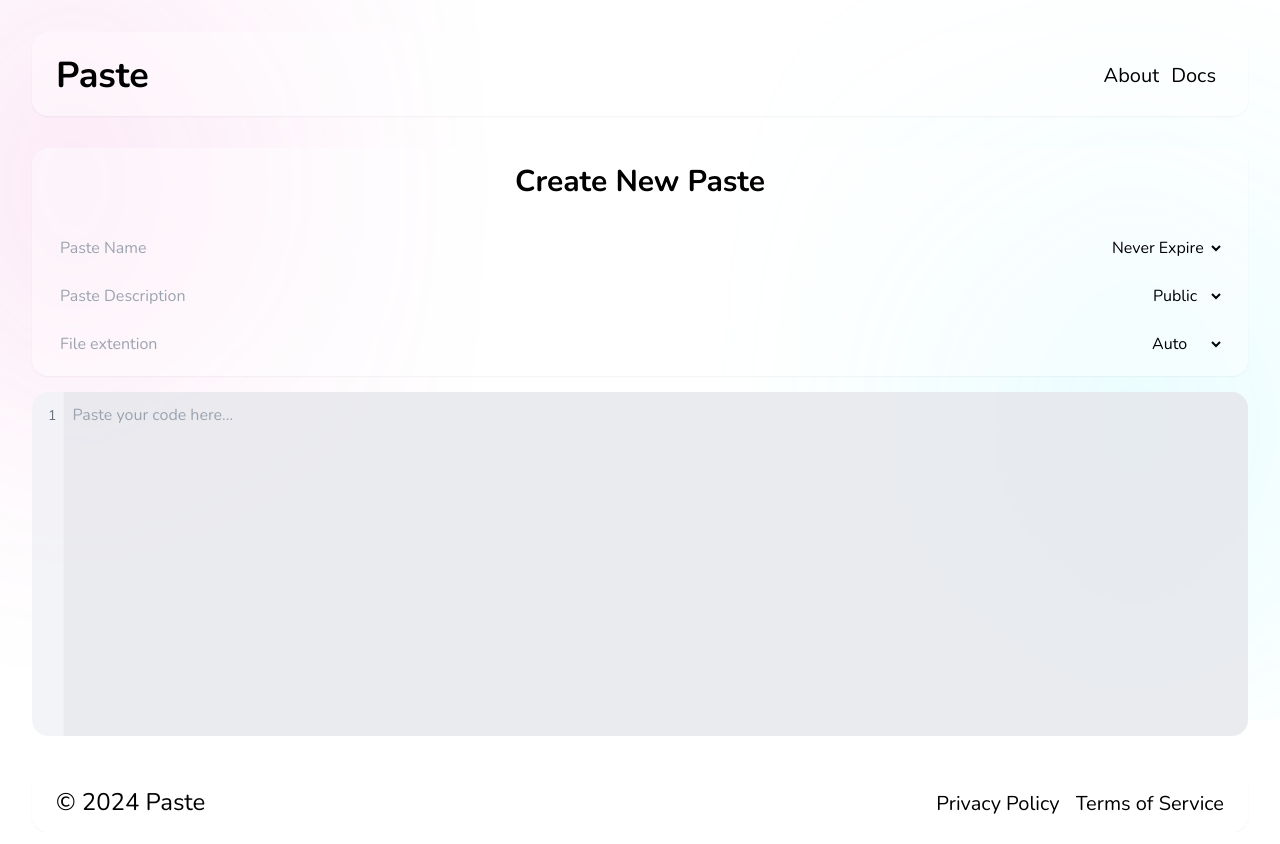
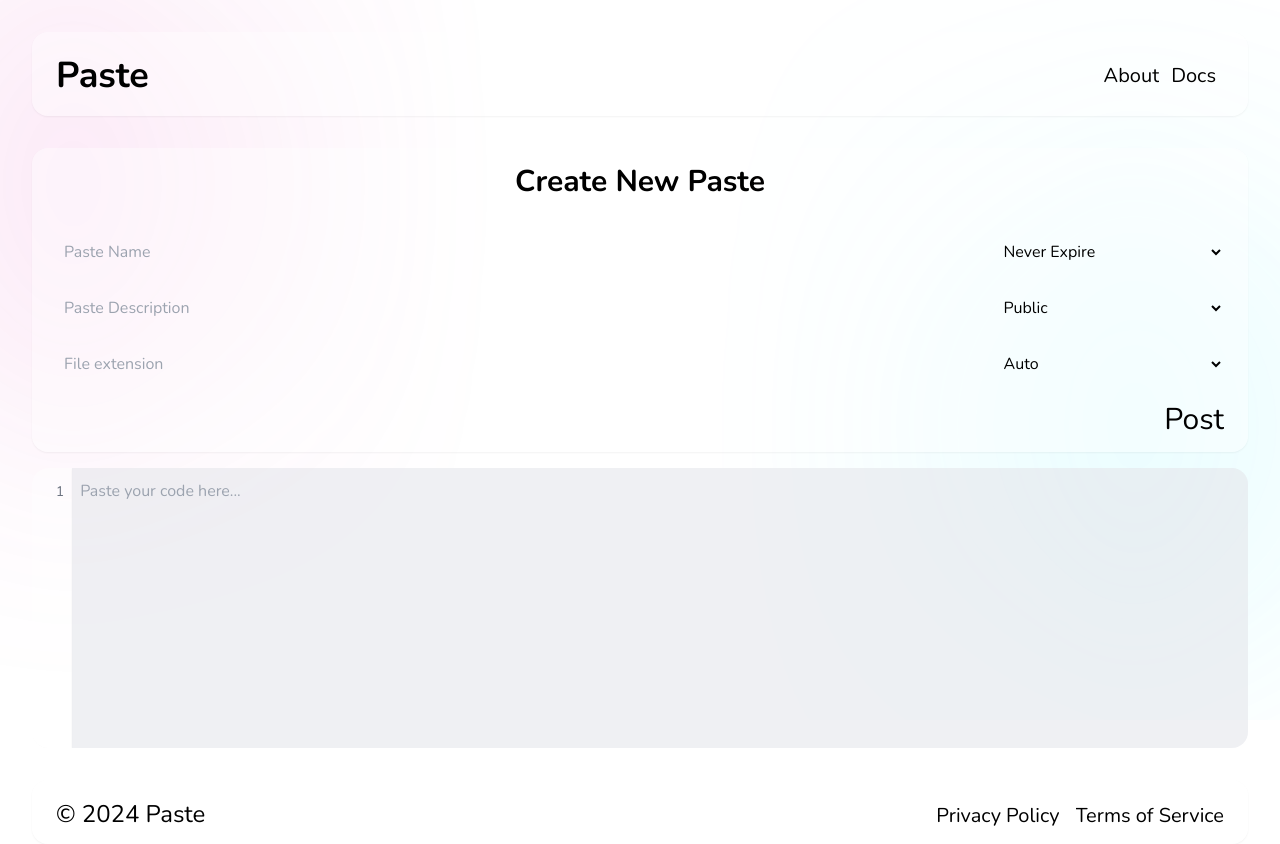
Before and after one commit to Riyadh-Muradi/pastebin, a Next.js app: page /new in a window 1280 px wide. Built offline with nearby package versions, Linux system fonts and the light colour scheme.

Commit message:
Line fixes

```diff
--- a/src/app/[id].tsx
+++ /dev/null
@@ -1,38 +0,0 @@
-import { GetServerSideProps } from "next";
-import PasteDisplay from "../components/PasteDisplay";
-
-interface PastePageProps {
-  text: string;
-}
-
-const PastePage: React.FC<PastePageProps> = ({ text }) => {
-  return (
-    <div>
-      <h1>Paste Content</h1>
-      <PasteDisplay text={text} />
-    </div>
-  );
-};
-
-export const getServerSideProps: GetServerSideProps = async (context) => {
-  const { id } = context.params!; // Get the dynamic ID from the URL
-  const objUrl = `https://s3.eu-north-1.amazonaws.com/pastegg.vercel.app/${id}.txt`; // Construct URL with ID
-  const response = await fetch(objUrl);
-
-  // Handle possible errors (e.g., paste not found)
-  if (!response.ok) {
-    return {
-      notFound: true,
-    };
-  }
-
-  const text = await response.text();
-
-  return {
-    props: {
-      text,
-    },
-  };
-};
-
-export default PastePage;
--- a/src/app/new/page.tsx
+++ b/src/app/new/page.tsx
@@ -1,6 +1,8 @@
 "use client";
 import React, { useState } from "react";
 import { motion } from "framer-motion";
+import ButtonFlip from "@/components/ButtonFlip";
+import CodeEditor from "@/components/PasteArea";
 
 const Page = () => {
   const [text, setText] = useState("");
@@ -9,9 +11,6 @@ const Page = () => {
   const [filename, setFilename] = useState("");
   const [expiration, setExpiration] = useState("never");
   const [visibility, setVisibility] = useState("public");
-
-  const lineCount = text.split("\n").length;
-  const lineNumbers = Array.from({ length: lineCount }, (_, i) => i + 1);
 
   return (
     <motion.div
@@ -31,12 +30,12 @@ const Page = () => {
               value={pasteName}
               onChange={(e) => setPasteName(e.target.value)}
               placeholder="Paste Name"
-              className="bg-transparent p-1 text-base text-black outline-none"
+              className="w-full bg-transparent p-2 text-base text-black outline-none"
             />
             <select
               value={expiration}
               onChange={(e) => setExpiration(e.target.value)}
-              className="bg-transparent p-1 text-base text-black outline-none"
+              className="w-1/4 bg-transparent p-2 text-base text-black outline-none"
             >
               <option value="never">Never Expire</option>
               <option value="1hour">1 Hour</option>
@@ -51,12 +50,12 @@ const Page = () => {
               value={pasteDescription}
               onChange={(e) => setPasteDescription(e.target.value)}
               placeholder="Paste Description"
-              className="bg-transparent p-1 text-base text-black outline-none"
+              className="w-full bg-transparent p-2 text-base text-black outline-none"
             />
             <select
               value={visibility}
               onChange={(e) => setVisibility(e.target.value)}
-              className="bg-transparent p-1 text-base text-black outline-none"
+              className="w-1/4 bg-transparent p-2 text-base text-black outline-none"
             >
               <option value="public">Public</option>
               <option value="private">Private</option>
@@ -69,39 +68,40 @@ const Page = () => {
               type="text"
               value={filename}
               onChange={(e) => setFilename(e.target.value)}
-              placeholder="File extention"
-              className="bg-transparent p-1 text-base text-black outline-none"
+              placeholder="File extension"
+              className="w-full bg-transparent p-2 text-base text-black outline-none"
             />
             <select
               value={expiration}
               onChange={(e) => setExpiration(e.target.value)}
-              className="bg-transparent p-1 text-base text-black outline-none"
+              className="w-1/4 bg-transparent p-2 text-base text-black outline-none"
             >
               <option value="never">Auto</option>
-              <option value="1hour">TSX</option>
-              <option value="1day">JS</option>
-              <option value="1day">Python</option>
+              <option value="tsx">TSX</option>
+              <option value="js">JS</option>
+              <option value="python">Python</option>
             </select>
           </div>
+
+          <span className="relative flex justify-end">
+            <ButtonFlip
+              className="text-3xl"
+              title="Post"
+              borderRadius="8px"
+              color="#000"
+              border={false}
+              textColor=""
+            />
+          </span>
         </div>
-
-        {/* Second Card for Textarea with Line Numbers */}
-        <div className="flex h-[43vh] w-full overflow-hidden rounded-2xl">
-          <div className="flex flex-col items-end rounded-l-2xl bg-[#F1F2F6] bg-opacity-80 p-1 px-2 py-4 pl-4 text-sm text-gray-500 shadow-sm">
-            {lineNumbers.map((number) => (
-              <span key={number} className="mt-[2px] text-sm leading-[0.9]">
-                {number}
-              </span>
-            ))}
-          </div>
-          {/* Textarea */}
-          <textarea
-            value={text}
-            onChange={(e) => setText(e.target.value)}
-            className="w-full resize-none bg-[#E5E7EB] bg-opacity-80 p-1 px-2 py-4 text-base leading-[0.9] text-black shadow-sm outline-none"
-            placeholder="Paste your code here..."
-          ></textarea>
-        </div>
+        {/* Code Editor */}
+        <CodeEditor
+          text={text}
+          setText={setText}
+          className="h-[35vh] w-full"
+          lineNumberClassName="bg-white/40"
+          textareaClassName="bg-gray-200/60"
+        />
       </div>
     </motion.div>
   );
--- /dev/null
+++ b/src/components/PasteArea.tsx
@@ -0,0 +1,75 @@
+import React, { useState, useEffect, useRef } from "react";
+
+interface CodeEditorProps {
+  text: string;
+  setText: (text: string) => void;
+  className?: string; // Optional custom class names for the outer container
+  lineNumberClassName?: string; // Optional custom class names for the line numbers
+  textareaClassName?: string; // Optional custom class names for the textarea
+}
+
+const CodeEditor = ({
+  text,
+  setText,
+  className = "",
+  lineNumberClassName = "",
+  textareaClassName = "",
+}: CodeEditorProps) => {
+  const [lineNumbers, setLineNumbers] = useState<number[]>([]);
+
+  const textareaRef = useRef<HTMLTextAreaElement | null>(null);
+  const lineNumbersRef = useRef<HTMLDivElement | null>(null);
+
+  useEffect(() => {
+    const lineCount = text.split("\n").length;
+    setLineNumbers(Array.from({ length: lineCount }, (_, i) => i + 1));
+  }, [text]);
+
+  useEffect(() => {
+    const syncScroll = () => {
+      if (textareaRef.current && lineNumbersRef.current) {
+        lineNumbersRef.current.scrollTop = textareaRef.current.scrollTop;
+      }
+    };
+
+    const handleScroll = () => {
+      syncScroll();
+    };
+
+    if (textareaRef.current) {
+      textareaRef.current.addEventListener("scroll", handleScroll);
+    }
+
+    return () => {
+      if (textareaRef.current) {
+        textareaRef.current.removeEventListener("scroll", handleScroll);
+      }
+    };
+  }, []);
+
+  return (
+    <div className={`flex overflow-hidden rounded-2xl ${className}`}>
+      {/* Line Numbers */}
+      <div
+        ref={lineNumbersRef}
+        className={`flex flex-col items-end overflow-auto rounded-l-2xl bg-white/40 p-1 px-2 py-4 pl-6 text-sm text-gray-500 shadow-sm ${lineNumberClassName}`}
+      >
+        {lineNumbers.map((number) => (
+          <span key={number} className="mt-[2px] text-sm leading-[0.9]">
+            {number}
+          </span>
+        ))}
+      </div>
+      {/* Textarea */}
+      <textarea
+        ref={textareaRef}
+        value={text}
+        onChange={(e) => setText(e.target.value)}
+        className={`w-full resize-none bg-gray-100/80 p-1 px-2 py-4 text-base leading-[0.9] text-black shadow-sm outline-none ${textareaClassName}`}
+        placeholder="Paste your code here..."
+      ></textarea>
+    </div>
+  );
+};
+
+export default CodeEditor;
--- a/src/pages/Hero.tsx
+++ b/src/pages/Hero.tsx
@@ -1,6 +1,7 @@
 "use client";
 
 import ButtonFlip from "@/components/ButtonFlip";
+import CodeEditor from "@/components/PasteArea";
 import { motion } from "framer-motion";
 import Link from "next/link";
 import { useState } from "react";
@@ -60,7 +61,7 @@ const Hero = () => {
           code, notes, and snippets and share it with others.
         </p>
         <Link href="/new">
-          <span className="relative flex items-start">
+          <span className="relative flex justify-start">
             <ButtonFlip
               className="text-3xl"
               title="Create a new paste"
@@ -72,27 +73,14 @@ const Hero = () => {
           </span>
         </Link>
       </div>
-      {/* Placeholder Box */}
-      {/* Second Card for Textarea with Line Numbers */}
-      <div className="flex h-[35vh] flex-1 overflow-hidden rounded-2xl bg-[#F1F2F6] bg-opacity-80 shadow-sm">
-        {/* Line numbers */}
-        <div className="flex flex-col items-end p-1 px-2 py-4 pl-4 text-sm text-gray-500">
-          {lineNumbers.map((number) => (
-            <span key={number} className="mt-[2px] text-sm leading-[0.9]">
-              {number}
-            </span>
-          ))}
-        </div>
-        {/* Textarea Container */}
-        <div className="flex-1 bg-[#E5E7EB] bg-opacity-80 p-1 px-2 py-4 pl-2">
-          <textarea
-            value={text}
-            onChange={(e) => setText(e.target.value)}
-            className="h-full w-full resize-none bg-transparent text-base leading-[0.9] text-black outline-none"
-            placeholder="Paste your code here..."
-          ></textarea>
-        </div>
-      </div>
+      {/* Code Editor */}
+      <CodeEditor
+        text={text}
+        setText={setText}
+        className="h-[35vh] flex-1"
+        lineNumberClassName="bg-white/40"
+        textareaClassName="bg-gray-200/60"
+      />
     </motion.section>
   );
 };
```
Also changed, not shown: src/app/p/[slug]/page.tsx (added, +106 -0 lines).
